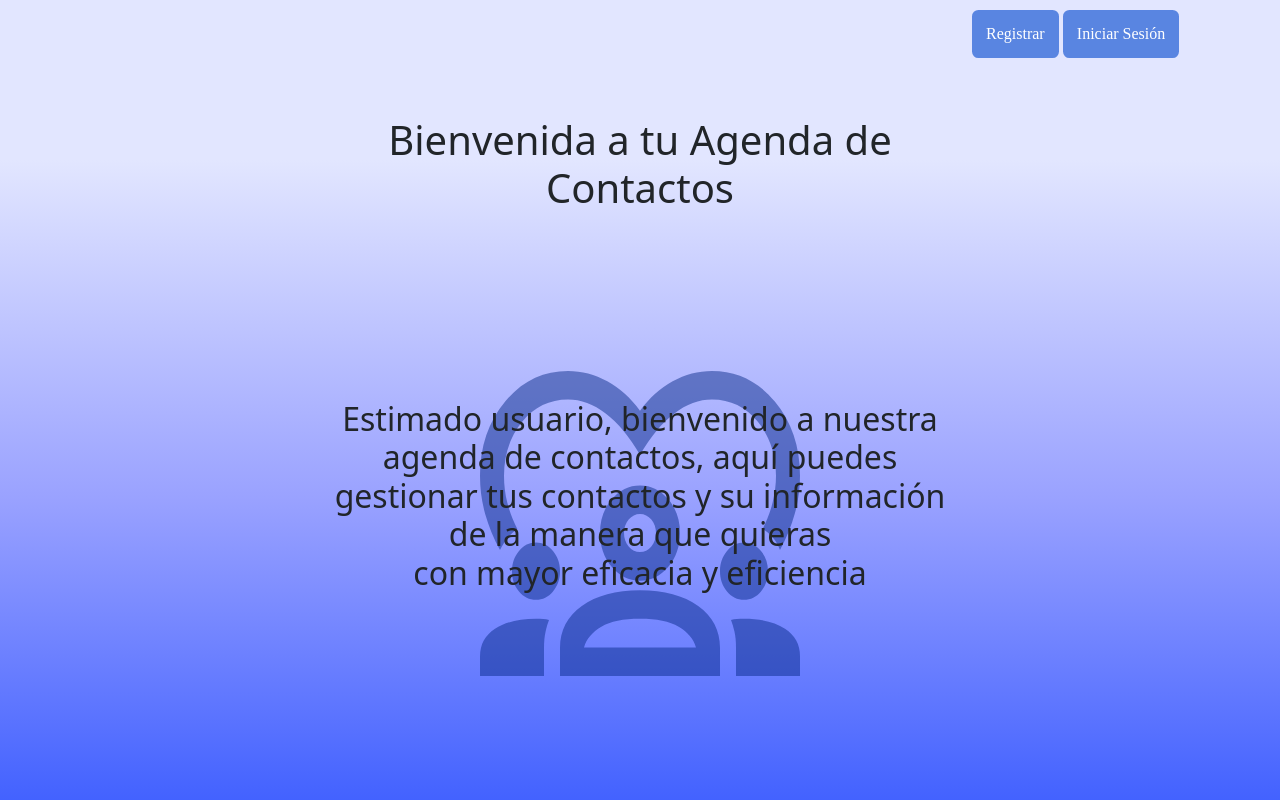
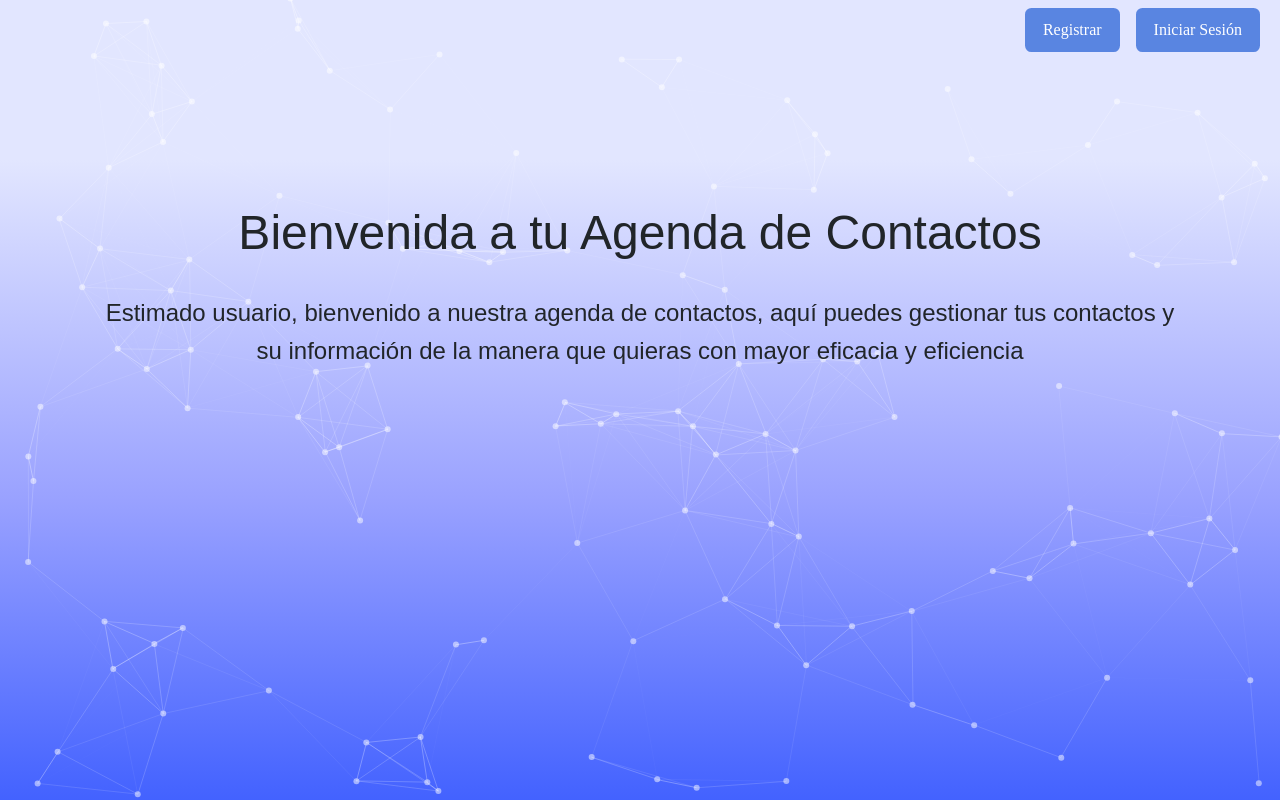
Before and after one commit to NicoGonzalez-Autonoma/Proyecto_Final_POO_Bootstrap, a PHP site: page / in a window 1280 px wide. Run offline with PHP 8.4, Linux system fonts and the light colour scheme.

Commit message:
Se implementó previsualización de imagen de actualización y se mejoró el diseño de inde, login y register

```diff
--- a/Backend/config.php
+++ b/Backend/config.php
@@ -12,7 +12,7 @@ class DbConfig {
             $this->conn = new PDO("mysql:host=" . $this->host . ";dbname=" . $this->db_name, $this->username, $this->password);
             $this->conn->setAttribute(PDO::ATTR_ERRMODE, PDO::ERRMODE_EXCEPTION);
         } catch (PDOException $exception) {
-            die("Error de conexión: " . $exception->getMessage()); // 🚨 Si ves esto en el navegador, es un problema
+            die("Error de conexión: " . $exception->getMessage());
         }
         return $this->conn;
     }
--- a/CSS/index.css
+++ b/CSS/index.css
@@ -1,35 +1,31 @@
-/* Desactiva todas las utilidades de Bootstrap */
-[class^="m-"], [class*=" m-"],
-[class^="p-"], [class*=" p-"],
-[class^="text-"], [class*=" text-"],
-[class^="d-"], [class*=" d-"],
-[class^="flex-"], [class*=" flex-"] {
-    all: unset !important; /* Elimina estilos de Bootstrap */
+#particles-js {
+  position: fixed;
+  width: 100%;
+  height: 100%;
+  z-index: -1;
+  top: 0;
+  left: 0;
+}
+
+body {
+  margin: 0;
+  padding: 0;
+  font-family: "Nunito", sans-serif;
+  background: linear-gradient(to bottom, #E2E6FF 20%, #9AA2FF 62%, #4362FF 100%);
+  min-height: 100vh;
+  overflow-x: hidden;
+  position: relative;
+}
+
+.content-wrapper {
+  position: relative;
+  z-index: 1;
 }
 
 
 
-body {
-    background: linear-gradient(to bottom, #E2E6FF 20%, #9AA2FF 62%, #4362FF 100%);
-
-}
-
-.body{
-
-    background-image: url("../Assets/white_background.svg") !important;
-    background-size: 25%, 35%;
-    height: 100vh;
-    width: 100%;
-    z-index: -2;
-    background-position: center 75%;
-    background-repeat: no-repeat;
-
-
-}
-
-
-#btnLog, #btnReg {
-    height: 6vh;
+#btnLog,
+#btnReg {
   color: white;
   font-family: "Nunito", serif;
   border: 2px solid #5985E1;
@@ -37,7 +33,9 @@ body {
   border-radius: 0.4em;
   cursor: pointer;
   transition: all ease-in-out 0.2s;
-    font-size: 100%;
+  font-size: 1rem;
+  padding: 0.5rem 1rem;
+  margin: 0.5rem;
 }
 
 button span {
@@ -48,30 +46,51 @@ button span {
   font-weight: 600;
 }
 
-#btnLog:hover, #btnReg:hover {
+#btnLog:hover,
+#btnReg:hover {
   background-color: #5ca8f5;
   border-color: #5ca8f5;
-    transform: scale(1.05); /* Agrega un efecto de crecimiento sutil */
+  transform: scale(1.05);
 }
 
-
-
-.items {
+.main-content {
   display: flex;
-    height: 60%;
-    gap: 90%;
   flex-direction: column;
   justify-content: center;
   align-items: center;
   text-align: center;
-    max-width: 1000px;
-    padding: 140px;
-
-    margin: 60px auto 0;
+  padding: 2rem 1rem;
+  margin-top: 3rem;
 }
 
+h1 {
+  font-size: 2.5rem;
+  margin-bottom: 2rem;
+}
 
-.col-3{
-    margin-top: 10px;
-    gap: 40px;
+h2 {
+  font-size: 1.25rem;
+  line-height: 1.6;
+  font-weight: normal;
 }
+
+@media (min-width: 768px) {
+  h1 {
+    font-size: 3rem;
+  }
+
+  h2 {
+    font-size: 1.5rem;
+  }
+
+  .main-content {
+    padding: 3rem;
+  }
+}
+
+@media (min-width: 992px) {
+  .main-content {
+    padding: 5rem;
+    margin-top: 4rem;
+  }
+}
--- a/JS/index.js
+++ b/JS/index.js
@@ -8,6 +8,49 @@ btnReg.addEventListener('click', function() {
     window.location.href = "views/register.php";
 });
  */
+/* Particulas */
+particlesJS('particles-js', {
+    particles: {
+      number: { value: 100 },
+      color: { value: '#ffffff' },
+      shape: { type: 'circle' },
+      opacity: { value: 0.5 },
+      size: { value: 3 },
+      line_linked: {
+        enable: true,
+        distance: 150,
+        color: "#ffffff",
+        opacity: 0.4,
+        width: 1
+      },
+      move: {
+        enable: true,
+        speed: 2
+      }
+    },
+    interactivity: {
+      detect_on: "window",
+      events: {
+        onhover: {
+          enable: true,
+          mode: "repulse" // o "grab"
+        },
+        onclick: {
+          enable: true,
+          mode: "push"
+        }
+      },
+      modes: {
+        repulse: { distance: 100 },
+        grab: { distance: 150, line_linked: { opacity: 1 } },
+        push: { particles_nb: 4 }
+      }
+    },
+    retina_detect: true
+  });
+
+
+
 $(document).ready(function () {
     $("#btnLog").click(function () {
         window.location.href = "views/login.php";
--- a/Views/login.php
+++ b/Views/login.php
@@ -17,9 +17,12 @@ unset($_SESSION['error'], $_SESSION['success']);
     <!-- Bootstrap CSS -->
     <link href="https://cdn.jsdelivr.net/npm/bootstrap@5.0.2/dist/css/bootstrap.min.css" rel="stylesheet"
         integrity="sha384-EVSTQN3/azprG1Anm3QDgpJLIm9Nao0Yz1ztcQTwFspd3yD65VohhpuuCOmLASjC" crossorigin="anonymous">
-</head>
+    <script src="https://cdn.jsdelivr.net/npm/particles.js@2.0.0/particles.min.js"></script>
+    </head>
 
 <body>
+    <div id="particles-js"></div>
+
     <div class="container  d-flex align-items-center">
         <div class="row justify-content-center">
             <div class="col-12">
--- a/Views/register.php
+++ b/Views/register.php
@@ -16,9 +16,11 @@ unset($_SESSION['error']);
     <!-- Bootstrap CSS -->
     <link href="https://cdn.jsdelivr.net/npm/bootstrap@5.3.2/dist/css/bootstrap.min.css" rel="stylesheet">
     <link rel="stylesheet" href="../CSS/register.css">
+    <script src="https://cdn.jsdelivr.net/npm/particles.js@2.0.0/particles.min.js"></script>
 </head>
 
 <body>
+    <div id="particles-js"></div>
     <?php if (!empty($error)): ?>
         <p class="error"> <?= htmlspecialchars($error) ?> </p>
     <?php endif; ?>
--- a/index.html
+++ b/index.html
@@ -1,29 +1,39 @@
-<link href="https://cdn.jsdelivr.net/npm/bootstrap@5.0.2/dist/css/bootstrap.min.css" rel="stylesheet"
-    integrity="sha384-EVSTQN3/azprG1Anm3QDgpJLIm9Nao0Yz1ztcQTwFspd3yD65VohhpuuCOmLASjC" crossorigin="anonymous">
-<link rel="stylesheet" href="./CSS/index.css">
-<meta charset="UTF-8">
+<!DOCTYPE html>
+<html lang="es">
+<head>
+    <meta charset="UTF-8">
+    <meta name="viewport" content="width=device-width, initial-scale=1.0">
+    <title>Tu Agenda</title>
+    <link rel="icon" type="image/png" href="./assets/logo.png">
+    <link href="https://cdn.jsdelivr.net/npm/bootstrap@5.0.2/dist/css/bootstrap.min.css" rel="stylesheet"
+        integrity="sha384-EVSTQN3/azprG1Anm3QDgpJLIm9Nao0Yz1ztcQTwFspd3yD65VohhpuuCOmLASjC" crossorigin="anonymous">
+        <script src="https://cdn.jsdelivr.net/npm/bootstrap@5.0.2/dist/js/bootstrap.bundle.min.js"
+        integrity="sha384-MrcW6ZMFYlzcLA8Nl+NtUVF0sA7MsXsP1UyJoMp4YLEuNSfAP+JcXn/tWtIaxVXM"
+        crossorigin="anonymous"></script>
 
+    <script src="https://cdn.jsdelivr.net/npm/particles.js@2.0.0/particles.min.js"></script>
+    <link rel="stylesheet" href="./CSS/index.css">
+</head>
+<body>
+    <div id="particles-js"></div>
 
-<title>Tu Agenda</title>
-<link rel="icon" type="image/png" href="./assets/logo.png">
-
-<body>
-    <div class="body">
+    <div class="content-wrapper">
         <div class="container-fluid">
             <!-- Fila botones -->
-            <div class="row justify-content-end">
-                <div class="col-3">
-                    <button id="btnReg" class="btn btn-primary">Registrar</button>
-                    <button id="btnLog" class="btn btn-secondary">Iniciar Sesión</button>
+            <div class="row">
+                <div class="col-12">
+                    <div class="btn-container d-flex justify-content-end">
+                        <button id="btnReg" class="btn">Registrar</button>
+                        <button id="btnLog" class="btn">Iniciar Sesión</button>
+                    </div>
                 </div>
             </div>
-            <div class="items">
 
-
+            <div class="main-content">
                 <!-- Fila del título -->
                 <div class="row">
-                    <div class="col-12 text-center">
-                        <h1>Bienvenida a tu Agenda de <br> Contactos</h1>
+                    <div class="col-12">
+                        <h1>Bienvenida a tu Agenda de <br class="d-md-none"> Contactos</h1>
                     </div>
                 </div>
 
@@ -31,13 +41,18 @@
                 <div class="row">
                     <div class="col-12">
                         <h2>
-                            Estimado usuario, bienvenido a nuestra <br> agenda de contactos, aquí puedes <br> gestionar tus contactos y su información <br> de la manera que quieras <br> con mayor eficacia y eficiencia
+                            Estimado usuario, bienvenido a nuestra agenda de contactos,
+                            aquí puedes gestionar tus contactos y su información
+                            de la manera que quieras con mayor eficacia y eficiencia
                         </h2>
                     </div>
                 </div>
             </div>
         </div>
     </div>
+
+    <!-- Scripts -->
+   <script src="JS/jquery-3.7.1.min.js"></script>
+    <script src="JS/index.js"></script>
 </body>
-<script src="JS/jquery-3.7.1.min.js"></script>
-<script src="JS/index.js"></script>
+</html>
```
Also changed, not shown: CSS/login.css (+9 -0 lines), CSS/register.css (+9 -0 lines), JS/edit_contact.js (+39 -10 lines), JS/login.js (+46 -4 lines), JS/register.js (+43 -0 lines), JS/update_user.js (+27 -0 lines), Views/dashboard.php (+7 -5 lines), uploads/contacts/contact_6812a78671250.png (added), uploads/contacts/contact_6812a7bfbe0f8.jpg (added), uploads/contacts/contact_6812aec57b727.png (added), uploads/user_6812a46703b41.jpeg (added), uploads/user_6812a7e1ec5e0.png (added). Lines whose indentation alone changed are shown as unchanged.
